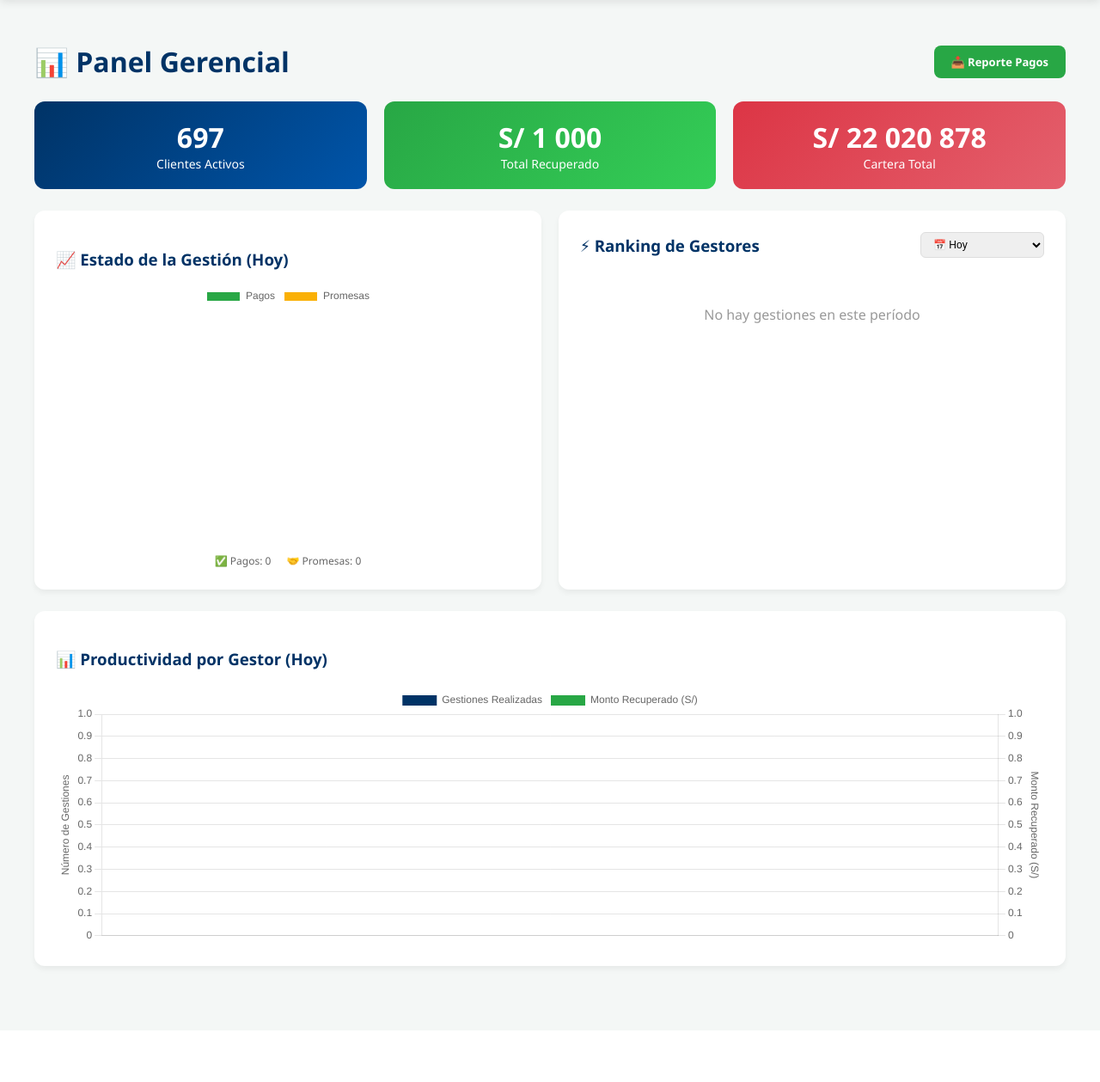
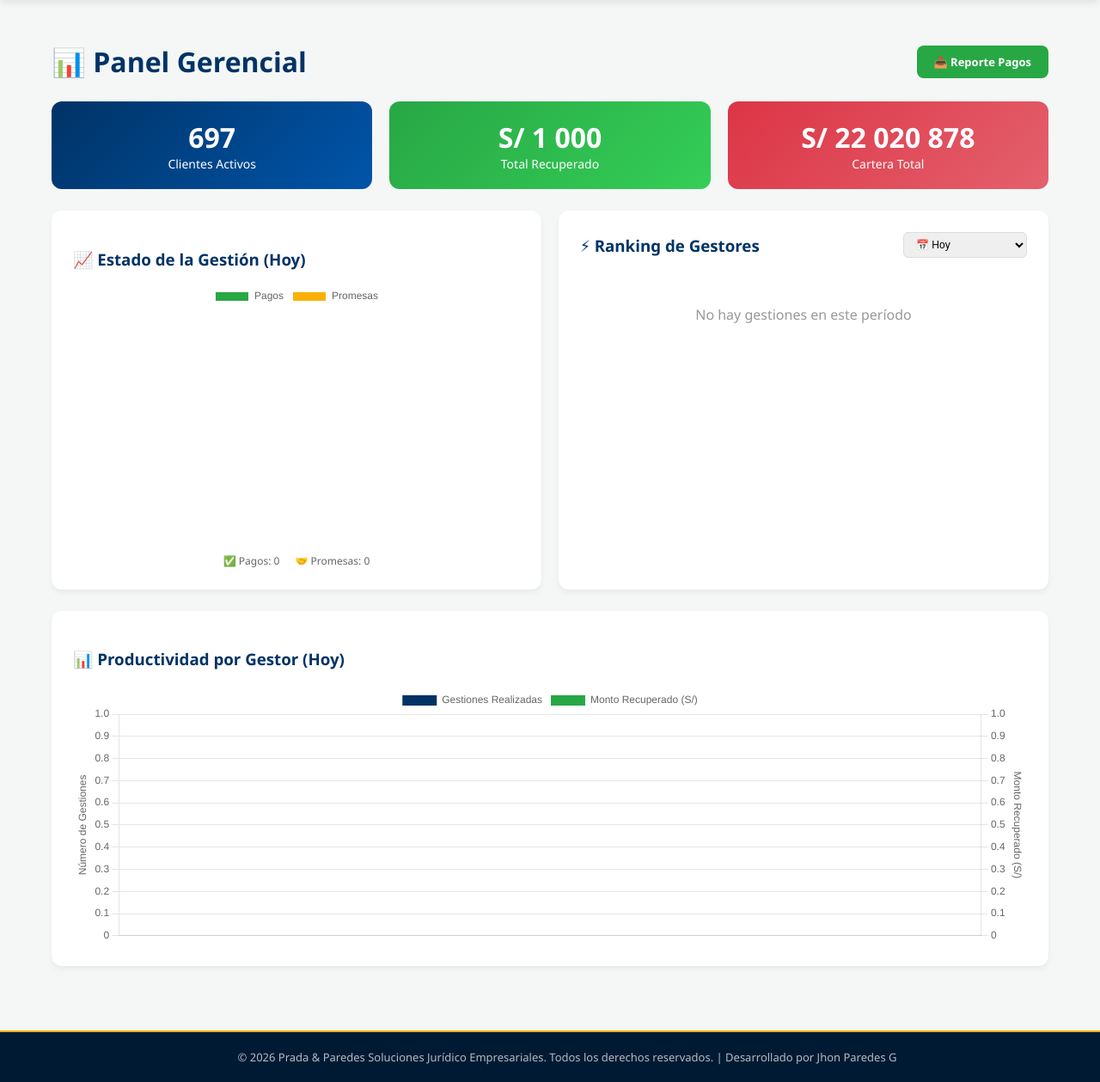
Before and after one commit to JhonParedes-PyP/crm-pyp, a Django app: page / in a window 1280 px wide. Shown: the part 218-1477 px from the top of the page at 86% size. Before the commit the page ends 1349 px from the top, so only its background shows below. Run offline with Django 5.2, Linux system fonts and the light colour scheme; a user stored in the database is signed in; data comes from the database, SQL or seed files in the repository; data that the repository does not hold is empty; some libraries are stand-ins or nearby versions.

Commit message:
Actualización de pie de página y favicon en plantillas de login y base

```diff
--- a/cobranza/templates/cobranza/base.html
+++ b/cobranza/templates/cobranza/base.html
@@ -12,6 +12,9 @@
             background-color: #f4f7f6;
             margin: 0;
             padding: 0;
+            display: flex;
+            flex-direction: column;
+            min-height: 100vh;
         }
         nav {
             background-color: #003366;
@@ -83,6 +86,21 @@
             max-width: 1200px;
             margin: 30px auto;
             padding: 20px;
+            flex: 1;
+            width: 100%;
+            box-sizing: border-box;
+        }
+        footer {
+            background-color: #001a33;
+            color: rgba(255,255,255,0.7);
+            text-align: center;
+            padding: 20px;
+            font-size: 13px;
+            border-top: 2px solid #fab005;
+            width: 100%;
+        }
+        footer p {
+            margin: 0;
         }
         @media (max-width: 768px) {
             .nav-bottom {
@@ -149,6 +167,9 @@
     {% block content %}
     {% endblock %}
 </div>
+<footer>
+    <p>&copy; 2026 Prada & Paredes Soluciones Jurídico Empresariales. Todos los derechos reservados. | Desarrollado por Jhon Paredes G</p>
+</footer>
 <!-- Teléfono SIP Nativo (Janus) -->
 <link href="https://pyp.ipb.pe/wphone/css/materialdesignicons/css/materialdesignicons.min.css" rel="stylesheet">
 <style>
@@ -202,7 +223,6 @@
                 <label id="auto-answer-status"></label>
                 <label id="estatus">No Registrado</label>
             </div>
-            <label id="sip-estatus" class="info"></label>
             <div class="card-body" id="videoright"></div>
         </div>
     </div>
@@ -224,11 +244,10 @@
     function pressKey(e){var a=document.getElementById("keypress-sound");a&&(a.currentTime=0,a.play()),document.getElementById("txtnumeroallama").value+=e,"En Llamada"===$("#estatus").text()&&sipcall.dtmf({dtmf:{tones:e}}),updateCallButtonState()}
     function mute(){if("En Llamada"==$("#estatus").text()){let e=sipcall.isAudioMuted();Janus.log((e?"Unmuting":"Muting")+" local stream..."),e?(sipcall.unmuteAudio(),$("#mute").html('<i class="mdi mdi-microphone"></i> Silenciar'),$("#mute").removeClass("btn-secondary").addClass("btn-secondary")):(sipcall.muteAudio(),$("#mute").html('<i class="mdi mdi-microphone-off"></i> Dejar de Silenciar'),$("#mute").removeClass("btn-secondary").addClass("btn-info"))}}
     function redial(){""!==typeof lastNumber && lastNumber!==""?(document.getElementById("txtnumeroallama").value=lastNumber,updateCallButtonState(),dollamar()):console.log("No hay numero anterior para rellamar.")}
-    function clearNumber(){document.getElementById("txtnumeroallama").value="",updateCallButtonState()}
+    function clearNumber(){document.getElementById("txtnumeroallama").value="",updateCallNumberState()}
     function requestMicrophoneAccess(){navigator.mediaDevices.getUserMedia({audio:!0}).then(function(e){console.log("Acceso al microfono concedido."),e.getTracks().forEach(t=>t.stop())}).catch(function(e){console.error("Error al acceder al microfono:",e),alert("Se necesita acceso al microfono para realizar llamadas.")})}
-    function updateCallButtonState(){} // Definido dummy por si sip.js lo usa
+    function updateCallButtonState(){}
 
-    // Configurar API para que el CRM pueda invocar al teléfono
     window.marcarTelefonoCrm = function(numero) {
         document.getElementById('webphone-interface').style.display = 'block';
         document.getElementById('txtnumeroallama').value = numero;
```
Also changed, not shown: cobranza/templates/cobranza/login.html (+26 -1 lines), cobranza/templates/registration/login.html (+34 -1 lines), Favicon.png (added).
